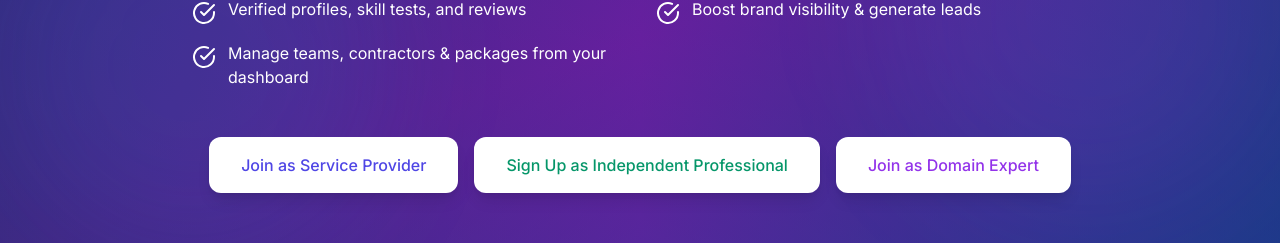
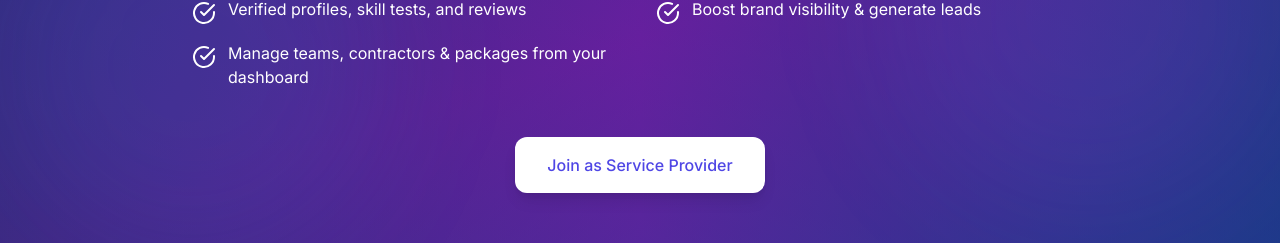
Before and after one commit to TechCollabov/Collabov, a React (Vite) app: page / in a window 1280 px wide. Shown: the part 3930-4173 px from the top of the page. Built offline with nearby package versions, Linux system fonts and the light colour scheme.

Commit message:
Updated HomePage.tsx

```diff
--- a/src/pages/HomePage.tsx
+++ b/src/pages/HomePage.tsx
@@ -548,18 +548,6 @@ const HomePage: React.FC = () => {
               >
                 Join as Service Provider
               </Link>
-              <Link
-                to="/vendor/signup"
-                className="px-8 py-4 bg-white text-emerald-600 rounded-xl hover:bg-gray-100 transition-all duration-300 font-medium shadow-lg hover:shadow-xl transform hover:-translate-y-1"
-              >
-                Sign Up as Independent Professional
-              </Link>
-              <Link
-                to="/vendor/signup"
-                className="px-8 py-4 bg-white text-purple-600 rounded-xl hover:bg-gray-100 transition-all duration-300 font-medium shadow-lg hover:shadow-xl transform hover:-translate-y-1"
-              >
-                Join as Domain Expert
-              </Link>
             </div>
           </div>
         </div>
```
